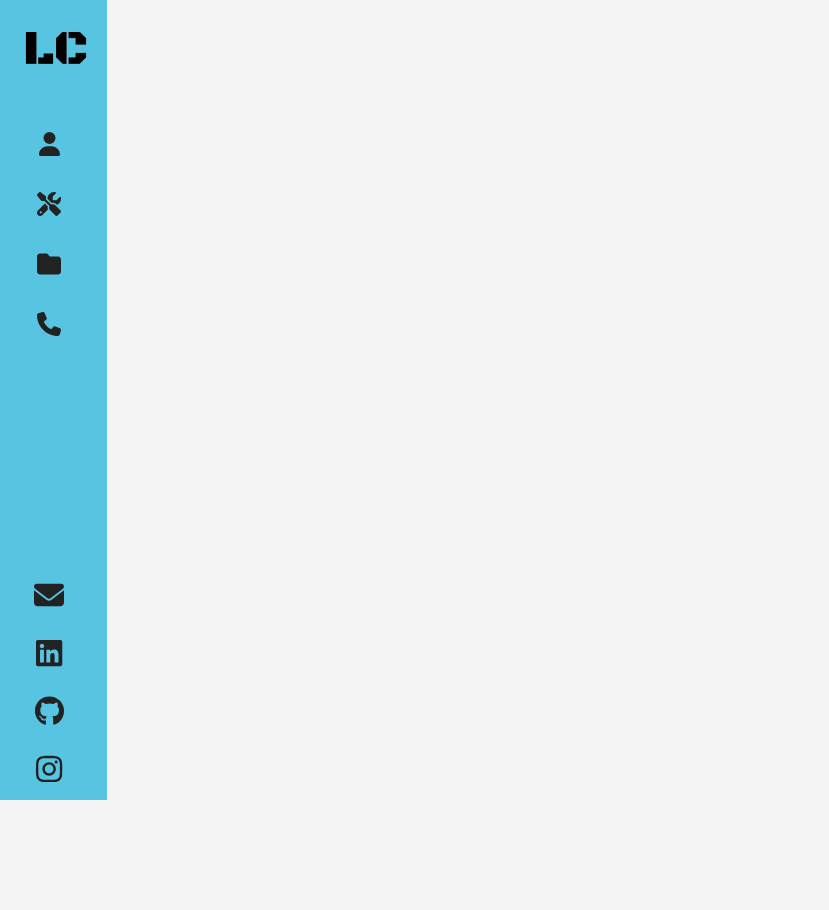
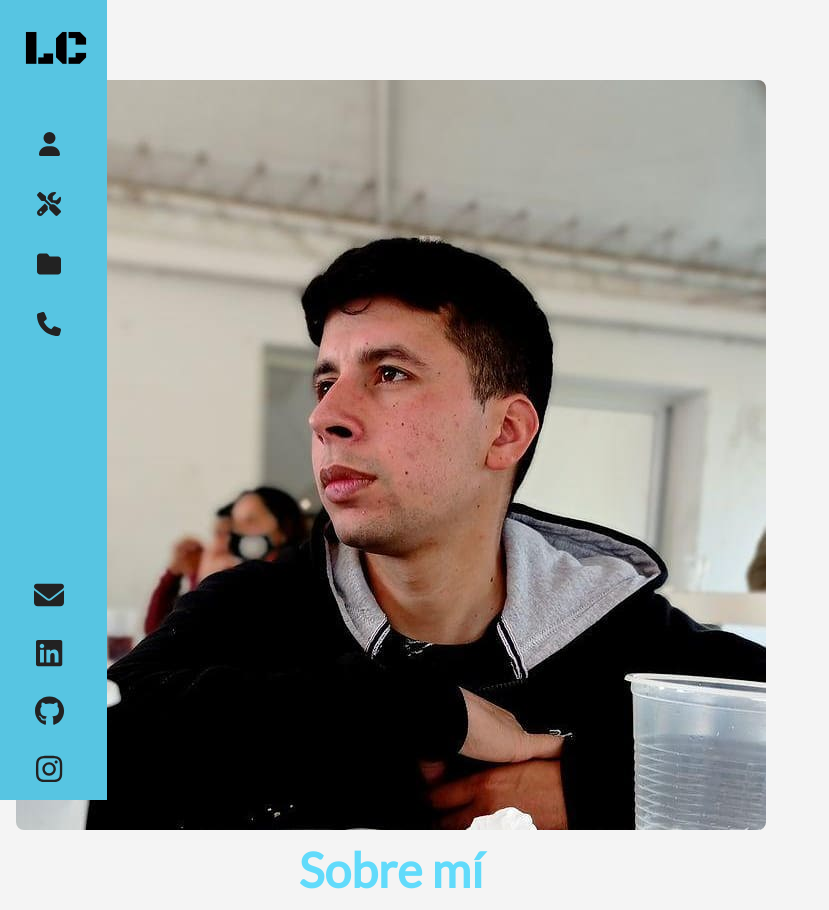
Before and after one commit to lucasecapdevila/portfolio-web, a React (Vite) app: page /about in a window 1280 px wide. Shown: the whole page, without its empty margins (0-829 px from the left). Before the commit the page ends 800 px from the top, so only its background shows below. Built offline with nearby package versions, Linux system fonts and the light colour scheme.

Commit message:
se inicia página 'Sobre mí'

```diff
--- a/src/components/common/Menu.jsx
+++ b/src/components/common/Menu.jsx
@@ -39,7 +39,7 @@ const Menu = () => {
 
   return (
     <>
-      <div className="md:bg-reactLightBlue flex justify-end fixed top-0 left-0 z-40">
+      <div className=" flex justify-end fixed top-0 left-0 z-40">
         <button
           onClick={toggleSidebar}
           data-drawer-target="logo-sidebar"
--- /dev/null
+++ b/src/components/pages/About.jsx
@@ -0,0 +1,16 @@
+import imagen from "../../assets/lucas2.jpg"
+const About = () => {
+  return (
+    <>
+      <main className="min-h-[90vh] md:h-screen px-4 py-10">
+        <div className="flex flex-col justify-center items-center gap-4 mt-10">
+          <img src={imagen} className="rounded-lg" alt="lucas capdevila" />
+          <h1 className="titulos text-reactLightBlue text-5xl font-bold">Sobre mí</h1>
+          <p className="textos text-textBlack text-lg"></p>
+        </div>
+      </main>
+    </>
+  )
+}
+
+export default About
--- a/src/components/pages/Home.jsx
+++ b/src/components/pages/Home.jsx
@@ -14,8 +14,8 @@ const Home = () => {
           alt="lucasecapdevila" />
         <div className="w-full md:w-1/2 xl:w-3/5 flex flex-col grow gap-2 justify-center items-center md:items-start mt-8 md:mt-0 bg-whiteBg">
           <div className="flex flex-col-reverse justify-center items-center md:items-start md:ms-20 xl:ms-72">
-            <h1 className="text-textBlack text-3xl md:text-4xl font-bold">Lucas Capdevila</h1>
-            <h2 className="text-textBlack text-2xl font-bold">Fullstack Developer</h2>
+            <h1 className="titulos text-textBlack text-3xl md:text-4xl font-bold">Lucas Capdevila</h1>
+            <h2 className="titulos text-textBlack text-2xl font-bold">Fullstack Developer</h2>
           </div>
           <p className="text-textBlack text-lg md:text-xl text-center md:text-left font-normal content-end px-2 md:ps-0 md:pe-2 mt-4 md:ms-20 md:mb-20 xl:ms-72 xl:mb-20">Soy un apasionado desarrollador web especializado en Stack MERN con experiencia creando aplicaciones web con React.js, Node/Express y MongoDB. Estoy muy interesado en aprender nuevas tecnologías para implementar en mis proyectos.</p>
           <div className="w-full md:w-2/3 md:ms-20 xl:ms-56 px-4 xl:px-0 md:px-0 xl:flex justify-start">
--- a/src/components/routes/AppRouter.jsx
+++ b/src/components/routes/AppRouter.jsx
@@ -1,6 +1,7 @@
 import { BrowserRouter, Route, Routes } from "react-router-dom"
 import Home from "../pages/Home"
 import Menu from "../common/Menu"
+import About from "../pages/About";
 
 export async function getStaticProps() {
   return {
@@ -14,6 +15,7 @@ const AppRouter = () => {
       <Menu />
       <Routes>
         <Route path="/" element={<Home />} />
+        <Route path="/about" element={<About />} />
       </Routes>
     </BrowserRouter>
   )
```
Also changed, not shown: src/assets/lucas2.jpg (added).
